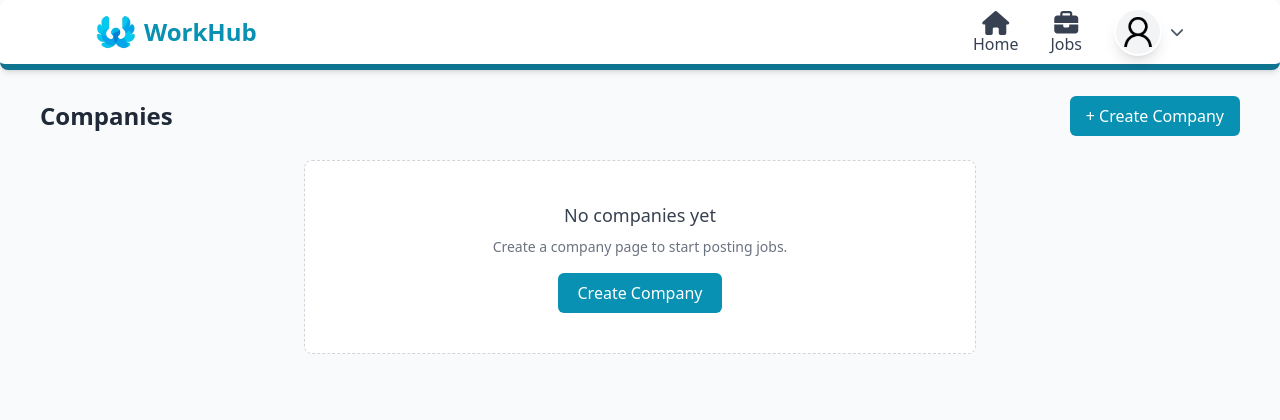
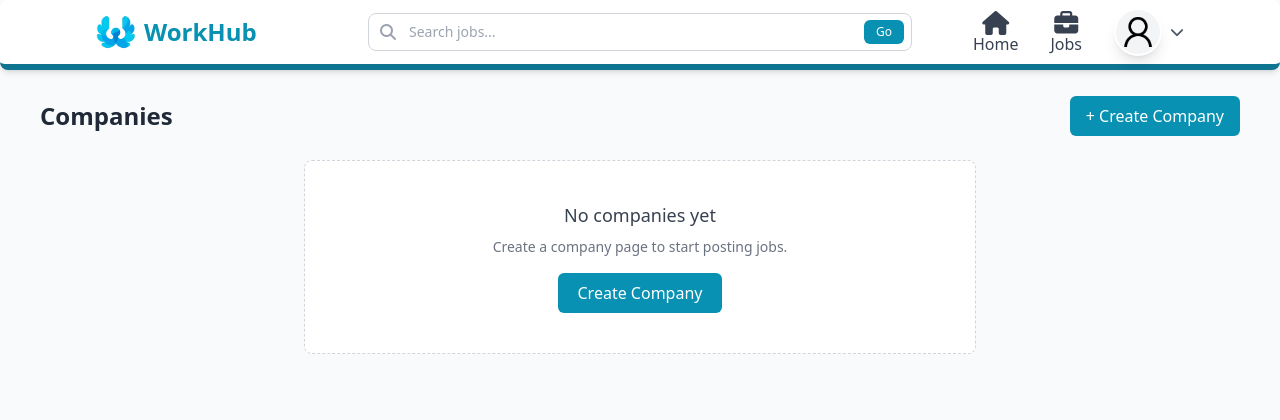
Before and after one commit to SumaniqueCode/WorkHub, a Django app: page /company/pages/ in a window 1280 px wide. Shown: the top 420 px of the page. Run offline with Django 5.2, Linux system fonts and the light colour scheme; a user stored in the database is signed in; data comes from the database, SQL or seed files in the repository; data that the repository does not hold is empty; some libraries are stand-ins or nearby versions.

Commit message:
Minor layout fix

```diff
--- a/templates/layouts/main.html
+++ b/templates/layouts/main.html
@@ -20,7 +20,15 @@
     {% if messages %}
       <div id="messages" class="fixed shadow-sm top-20 right-2 z-50 space-y-3 max-w-md w-full translate-x-full opacity-0 transition-all duration-500 ease-out">
         {% for message in messages %}
-          <div class="{% if message.tags == 'success' %}bg-white border-l-4 border-green-500{% elif message.tags == 'error' %}bg-white border-l-4 border-red-500{% elif message.tags == 'warning' %}bg-white border-l-4 border-yellow-500{% else %}bg-white border-l-4 border-blue-500{% endif %} rounded-lg shadow-xl p-4 flex items-start gap-3">
+          <div class="{% if message.tags == 'success' %}
+              bg-white border-l-4 border-green-500
+            {% elif message.tags == 'error' %}
+              bg-white border-l-4 border-red-500
+            {% elif message.tags == 'warning' %}
+              bg-white border-l-4 border-yellow-500
+            {% else %}
+              bg-white border-l-4 border-blue-500
+            {% endif %} rounded-lg shadow-xl p-4 flex items-start gap-3">
             <div class="flex-shrink-0">
               {% if message.tags == 'success' %}
                 <i class="fas fa-check-circle text-green-500 text-xl"></i>
@@ -56,13 +64,20 @@
     {% endif %}
     <nav class="fixed w-full z-50 bg-white shadow-md border-b-[6px] border-cyan-700 rounded-lg">
       <div class="mx-auto px-4 sm:px-6 lg:px-8 ml-[5%] mr-[5%]">
-        <div class="flex justify-between items-center h-16">
+        <div class="grid grid-cols-4 items-center h-16">
           <a href="/" class="flex items-center gap-2">
             <img class="h-10 w-10" src="/media/system_image/logo1.png" alt="Logo" />
             <h1 class="hidden md:block text-2xl font-bold text-cyan-600">WorkHub</h1>
           </a>
           {% if request.user.is_authenticated %}
-            <div class="hidden md:flex items-center space-x-8">
+            <div class="col-span-2 relative">
+              <form method="GET" action="/jobs" class="flex items-center">
+                <input type="text" name="search" placeholder="Search jobs..." value="{{ request.GET.search }}" class="w-[100%] pl-10 pr-4 py-2 border border-gray-300 rounded-lg focus:outline-none focus:ring-2 focus:ring-cyan-500 focus:border-transparent text-sm" />
+                <i class="fas fa-search absolute left-3 top-1/2 -translate-y-1/2 text-gray-400"></i>
+                <button type="submit" class="absolute right-2 top-1/2 -translate-y-1/2 px-3 py-1 bg-cyan-600 text-white text-xs rounded-md hover:bg-cyan-700 transition duration-300">Go</button>
+              </form>
+            </div>
+            <div class="hidden md:flex items-center space-x-8 ms-auto">
               <a href="/dashboard" class="mt-auto flex flex-col space-y-2 items-center text-gray-700 hover:text-cyan-600 transition duration-300">
                 <i class="fa fa-xl fa-home"></i>
                 <span class="">Home</span>
@@ -76,20 +91,23 @@
                   <img src="{{ request.user.profile.profile_image.url }}" alt="{{ user.username }}" class="w-12 h-12 rounded-full bg-gray-100 border-2 border-white shadow-lg object-cover hover:border-cyan-600 hover:scale-[1.05] transition duration-300 cursor-pointer" />
                   <i id="dropdownArrow" class="fas fa-chevron-down text-gray-600 text-sm transition-transform duration-300"></i>
                 </button>
-                <div id="dropdownMenu"  class="absolute top-14 -right-14 mt-2 w-60 bg-white rounded-lg shadow-xl border border-gray-200 py-2 origin-top scale-y-0 opacity-0 -translate-y-3 transition-all duration-300 ease-out pointer-events-none">
+                <div id="dropdownMenu" class="hidden absolute right-0 mt-2 w-48 bg-white rounded-lg shadow-xl border border-gray-200 py-2 opacity-0 scale-95 transition-all duration-200 origin-top-right">
                   <div class="px-4 py-3 border-b border-gray-200">
                     <p class="text-sm font-semibold text-gray-900">{{ request.user.get_full_name|default:request.user.username }}</p>
                     <p class="text-xs text-gray-500 truncate">{{ request.user.email }}</p>
                   </div>
                   <a href="/user/profile" class="flex items-center px-4 py-2 text-sm text-gray-700 hover:bg-cyan-50 hover:text-cyan-600 transition duration-200">
                     <i class="fas fa-user mr-3 w-4"></i>
-                    <span>View Profile</span>
+                    <span>Profile</span>
                   </a>
-                  <form form method="post" action="/user/logout" class="flex items-center pl-4 py-2 text-sm text-red-600 hover:bg-red-50 transition duration-200">
-                    {% csrf_token %}
+                  <a href="/company/pages" class="flex items-center px-4 py-2 text-sm text-gray-700 hover:bg-cyan-50 hover:text-cyan-600 transition duration-200">
+                    <i class="fa-solid fa-briefcase mr-3 w-4"></i>
+                    <span>Company Page</span>
+                  </a>
+                  <a href="/user/logout" class="flex items-center px-4 py-2 text-sm text-red-600 hover:bg-red-50 transition duration-200">
                     <i class="fas fa-sign-out-alt mr-3 w-4"></i>
-                    <button class="w-full text-left pr-4" type="submit">Logout</button>
-                  </form>
+                    <span>Logout</span>
+                  </a>
                 </div>
               </div>
             </div>
@@ -118,7 +136,7 @@
             <h4 class="text-lg font-semibold mb-4">Quick Links</h4>
             <ul class="space-y-2">
               <li>
-                <a href="/jobs" class="hover:text-green-400 transition duration-300">Browse Jobs</a>
+                <a href="#" class="hover:text-green-400 transition duration-300">Browse Jobs</a>
               </li>
               <li>
                 <a href="#" class="hover:text-green-400 transition duration-300">Career Resources</a>
@@ -156,78 +174,64 @@
     </footer>
 
     <script>
+      // Dropdown toggle function
       function toggleDropdown() {
-    const dropdown = document.getElementById('dropdownMenu');
-    const arrow = document.getElementById('dropdownArrow');
-    const isOpen = dropdown.classList.contains('scale-y-100');
-    if (isOpen) {
-      dropdown.classList.remove(
-        'scale-y-100',
-        'opacity-100',
-        'translate-y-0',
-        'pointer-events-auto'
-      );
-      dropdown.classList.add(
-        'scale-y-0',
-        'opacity-0',
-        '-translate-y-3',
-        'pointer-events-none'
-      );
-      arrow.classList.remove('rotate-180');
+        const dropdown = document.getElementById('dropdownMenu')
+        const arrow = document.getElementById('dropdownArrow')
+
+        if (dropdown.classList.contains('hidden')) {
+          // Show dropdown with animation
+          dropdown.classList.remove('hidden')
+          setTimeout(() => {
+            dropdown.classList.remove('opacity-0', 'scale-95')
+            dropdown.classList.add('opacity-100', 'scale-100')
+          }, 10)
+          arrow.classList.add('rotate-180')
         } else {
-      dropdown.classList.remove(
-        'scale-y-0',
-        'opacity-0',
-        '-translate-y-3',
-        'pointer-events-none'
-      );
-      dropdown.classList.add(
-        'scale-y-100',
-        'opacity-100',
-        'translate-y-0',
-        'pointer-events-auto'
-      );
-      arrow.classList.add('rotate-180');
+          // Hide dropdown with animation
+          dropdown.classList.remove('opacity-100', 'scale-100')
+          dropdown.classList.add('opacity-0', 'scale-95')
+          setTimeout(() => {
+            dropdown.classList.add('hidden')
+          }, 200)
+          arrow.classList.remove('rotate-180')
         }
       }
+
+      // Close dropdown when clicking outside
       document.addEventListener('click', function (event) {
-    const wrapper = document.getElementById('profileDropdown');
-    const dropdown = document.getElementById('dropdownMenu');
-    const arrow = document.getElementById('dropdownArrow');
-    if (!wrapper.contains(event.target)) {
-      dropdown.classList.remove(
-        'scale-y-100',
-        'opacity-100',
-        'translate-y-0',
-        'pointer-events-auto'
-      );
-      dropdown.classList.add(
-        'scale-y-0',
-        'opacity-0',
-        '-translate-y-3',
-        'pointer-events-none'
-      );
-      arrow.classList.remove('rotate-180');
+        const dropdownContainer = document.getElementById('profileDropdown')
+        const dropdownMenu = document.getElementById('dropdownMenu')
+        const arrow = document.getElementById('dropdownArrow')
+
+        if (dropdownContainer && !dropdownContainer.contains(event.target)) {
+          if (!dropdownMenu.classList.contains('hidden')) {
+            dropdownMenu.classList.remove('opacity-100', 'scale-100')
+            dropdownMenu.classList.add('opacity-0', 'scale-95')
+            setTimeout(() => {
+              dropdownMenu.classList.add('hidden')
+            }, 200)
+            arrow.classList.remove('rotate-180')
           }
-  });
+        }
+      })
+
+      // Close dropdown when pressing Escape key
       document.addEventListener('keydown', function (event) {
         if (event.key === 'Escape') {
-      const dropdown = document.getElementById('dropdownMenu');
-      const arrow = document.getElementById('dropdownArrow');
+          const dropdownMenu = document.getElementById('dropdownMenu')
+          const arrow = document.getElementById('dropdownArrow')
 
-      dropdown.classList.remove(
-        'scale-y-100',
-        'opacity-100',
-        'translate-y-0',
-        'pointer-events-auto'
-      );
-      dropdown.classList.add(
-        'scale-y-0',
-        'opacity-0',
-        '-translate-y-3',
-        'pointer-events-none'
-      );
-      arrow.classList.remove('rotate-180');
+          if (!dropdownMenu.classList.contains('hidden')) {
+            dropdownMenu.classList.remove('opacity-100', 'scale-100')
+            dropdownMenu.classList.add('opacity-0', 'scale-95')
+            setTimeout(() => {
+              dropdownMenu.classList.add('hidden')
+            }, 200)
+            arrow.classList.remove('rotate-180')
           }
-  });
+        }
+      })
     </script>
+  </body>
+</html>
```
Lines whose indentation alone changed are shown as unchanged.
